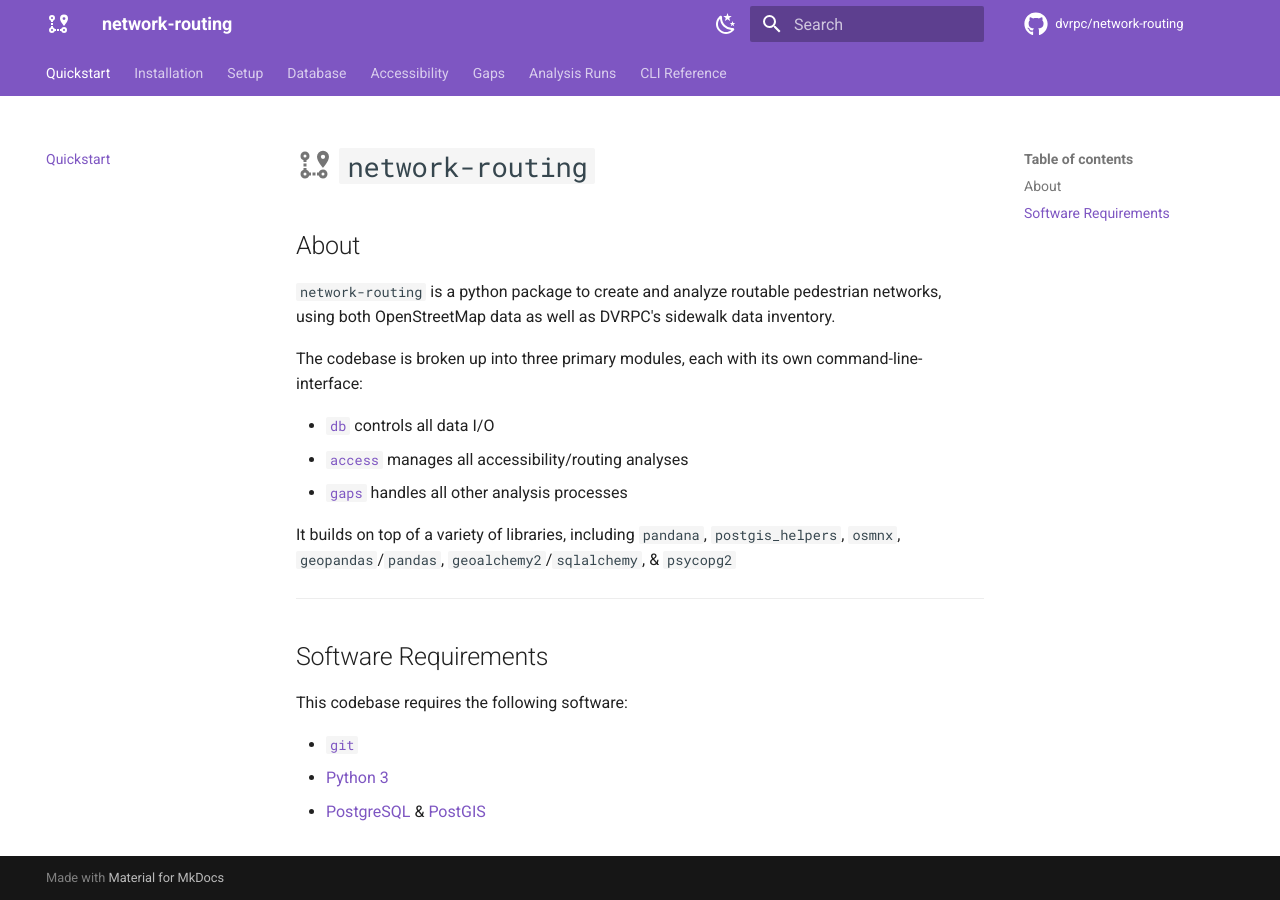
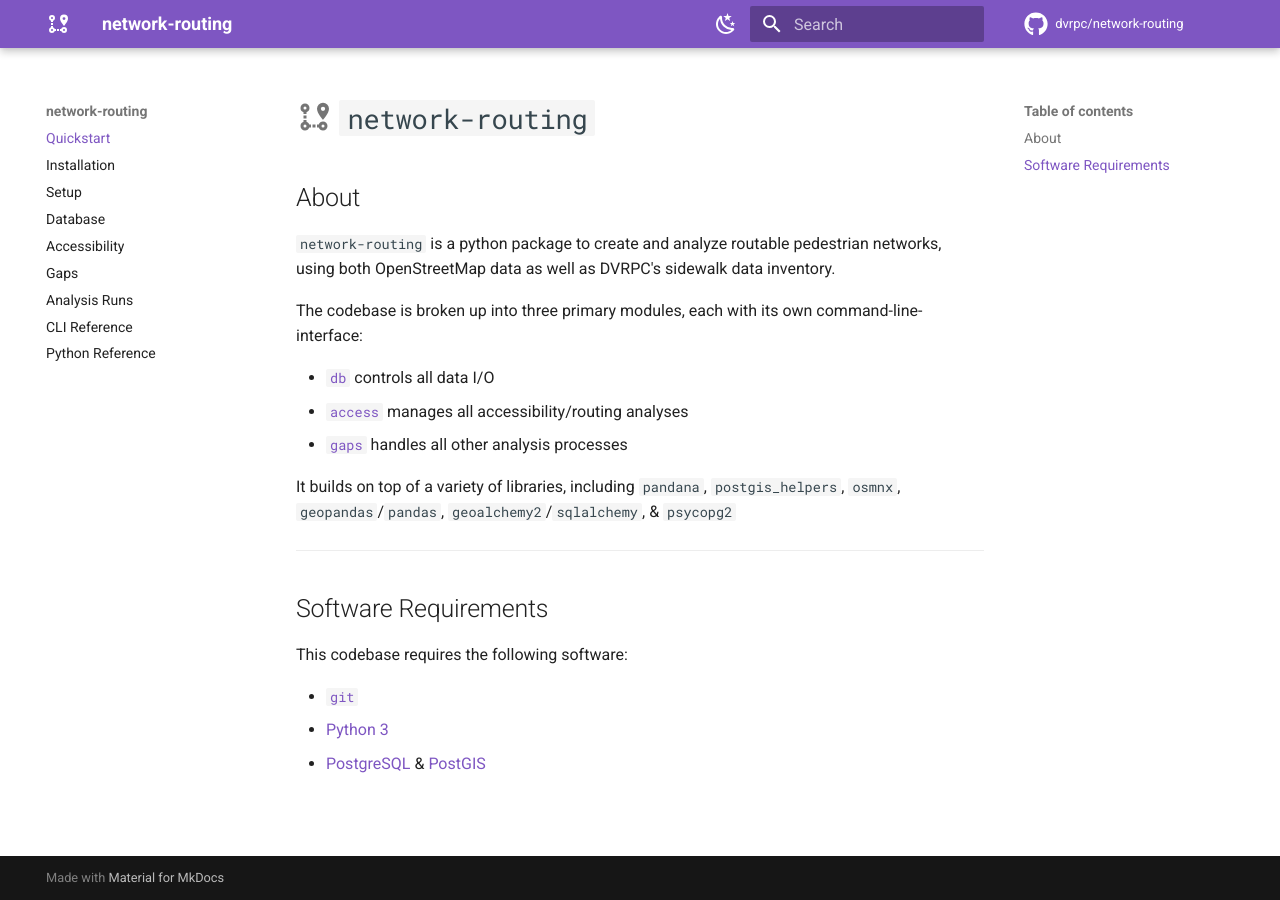
Before and after one commit to dvrpc/network-routing, an MkDocs documentation site: the page built from docs/index.md, in a window 1280 px wide. Built offline with MkDocs 1.6.1 and Material for MkDocs 9.7.7, drawn with Linux system fonts in a browser that asks for light colours; comment, search, counter and statistics services are not loaded.

Commit message:
add ref pages

```diff
--- a/mkdocs.yml
+++ b/mkdocs.yml
@@ -4,7 +4,7 @@ theme:
   name: material
   features:
     - navigation.instant
-    - navigation.tabs
+    # - navigation.tabs
     - header.autohide
   icon:
     logo: material/map-marker-path
@@ -50,4 +50,5 @@ nav:
   - Accessibility: accessibility.md
   - Gaps: gaps.md
   - Analysis Runs: analysis_runs.md
-  - CLI Reference: reference.md
+  - CLI Reference: reference_cli.md
+  - Python Reference: reference_python.md
```
